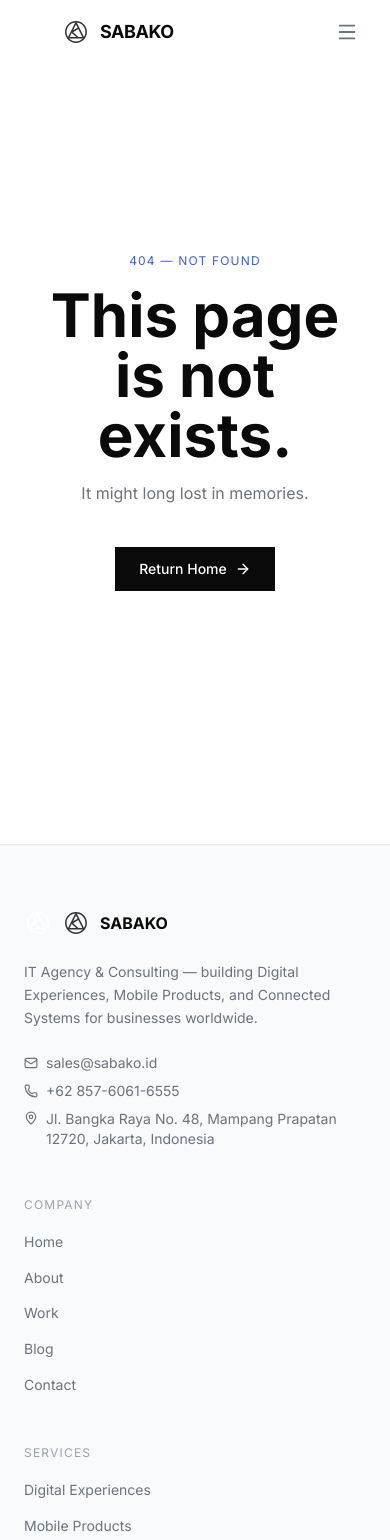
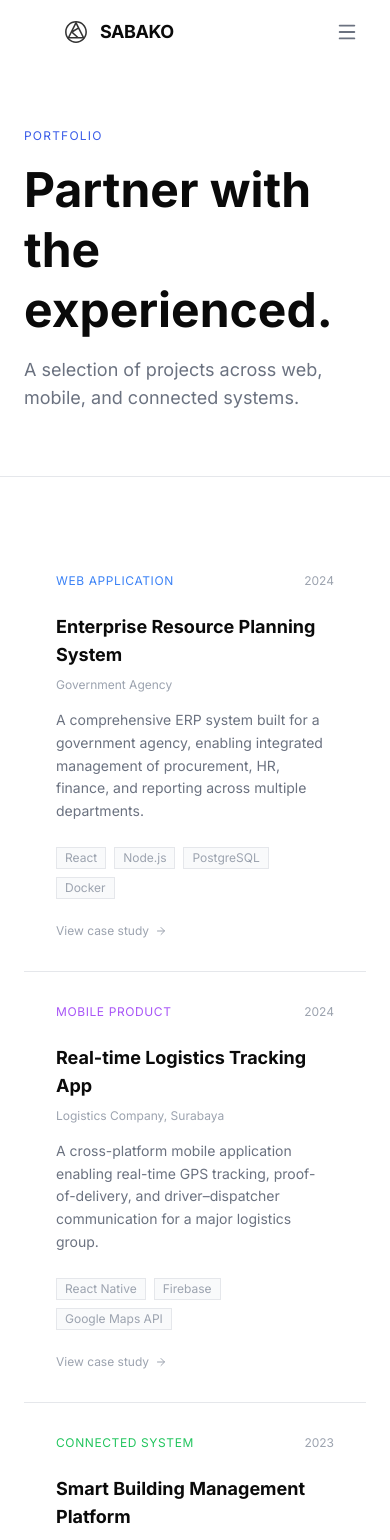
Before and after one commit to sabakodev/react-landing, a Next.js app: page /work in a window 390 px wide. Before the commit this address had no page. Shown: the top 1540 px of the page. Built offline with nearby package versions, Linux system fonts and the light colour scheme.

Commit message:
feat: Introduce new legal (Terms, Privacy), service (IoT, Mobile, Web), and work pages, and update existing about and contact information pages.

```diff
--- /dev/null
+++ b/src/app/work/page.tsx
@@ -0,0 +1,159 @@
+import type { Metadata } from 'next'
+import { ArrowRight } from 'lucide-react'
+import Link from 'next/link'
+
+export const metadata: Metadata = {
+	title: 'Work',
+	description:
+		'Explore SABAKO\'s portfolio of enterprise web applications, mobile products, and IoT solutions delivered for clients across Indonesia.',
+	alternates: { canonical: 'https://sabako.id/work' },
+	openGraph: { title: 'Work & Portfolio — SABAKO', description: 'Selected projects from SABAKO.' },
+}
+
+const projects = [
+	{
+		id: 'enterprise-erp',
+		category: 'Web Application',
+		title: 'Enterprise Resource Planning System',
+		client: 'Government Agency',
+		year: '2024',
+		description: 'A comprehensive ERP system built for a government agency, enabling integrated management of procurement, HR, finance, and reporting across multiple departments.',
+		tags: ['React', 'Node.js', 'PostgreSQL', 'Docker'],
+		type: 'web',
+	},
+	{
+		id: 'logistics-mobile',
+		category: 'Mobile Product',
+		title: 'Real-time Logistics Tracking App',
+		client: 'Logistics Company, Surabaya',
+		year: '2024',
+		description: 'A cross-platform mobile application enabling real-time GPS tracking, proof-of-delivery, and driver–dispatcher communication for a major logistics group.',
+		tags: ['React Native', 'Firebase', 'Google Maps API'],
+		type: 'mobile',
+	},
+	{
+		id: 'smart-building',
+		category: 'Connected System',
+		title: 'Smart Building Management Platform',
+		client: 'Commercial Developer, BSD City',
+		year: '2023',
+		description: 'End-to-end IoT platform including embedded firmware for sensors, MQTT messaging, and a Next.js management dashboard for a commercial property developer.',
+		tags: ['IoT', 'MQTT', 'Next.js', 'TimescaleDB'],
+		type: 'iot',
+	},
+	{
+		id: 'saas-hrm',
+		category: 'SaaS Platform',
+		title: 'HR Management SaaS',
+		client: 'Mid-size Enterprise',
+		year: '2023',
+		description: 'A full-featured human resource management platform with payroll, leave management, performance reviews, and subscription billing via Stripe.',
+		tags: ['Next.js', 'Prisma', 'Stripe', 'AWS'],
+		type: 'web',
+	},
+	{
+		id: 'ecommerce-marketplace',
+		category: 'E-commerce',
+		title: 'Multi-vendor Marketplace',
+		client: 'Retail Group, Jakarta',
+		year: '2022',
+		description: 'A high-traffic multi-vendor marketplace handling thousands of daily transactions with real-time inventory, seller dashboards, and a mobile buyer app.',
+		tags: ['Next.js', 'Elasticsearch', 'Redis', 'Flutter'],
+		type: 'web',
+	},
+	{
+		id: 'water-monitoring',
+		category: 'Connected System',
+		title: 'Industrial Water Quality Monitor',
+		client: 'Manufacturing Facility',
+		year: '2022',
+		description: 'IoT-based water quality monitoring system with embedded sensors, alerting, compliance reporting, and a web dashboard for facility management.',
+		tags: ['Embedded C', 'MQTT', 'Node.js', 'React'],
+		type: 'iot',
+	},
+]
+
+const categoryColors: Record<string, string> = {
+	web: 'text-blue-500',
+	mobile: 'text-purple-500',
+	iot: 'text-green-500',
+}
+
+export default function WorkPage() {
+	return (
+		<article>
+			<header className="border-b border-[var(--border)] pt-32 pb-16">
+				<div className="mx-auto max-w-7xl px-6 lg:px-8">
+					<p className="text-xs font-mono uppercase tracking-widest text-[var(--brand)] mb-4">
+						Portfolio
+					</p>
+					<h1 className="text-5xl font-bold text-[var(--text)] max-w-2xl leading-tight">
+						Partner with the experienced.
+					</h1>
+					<p className="mt-4 text-lg text-[var(--text-muted)] max-w-xl">
+						A selection of projects across web, mobile, and connected systems.
+					</p>
+				</div>
+			</header>
+
+			<section className="py-16" aria-label="Projects">
+				<div className="mx-auto max-w-7xl px-6 lg:px-8">
+					<div className="grid grid-cols-1 md:grid-cols-2 lg:grid-cols-3 gap-px bg-[var(--border)]">
+						{projects.map((project) => (
+							<article
+								key={project.id}
+								id={project.id}
+								className="bg-[var(--bg)] p-8 flex flex-col group hover:bg-[var(--bg-subtle)] transition-colors"
+							>
+								<div className="flex items-center justify-between mb-6">
+									<span className={`text-xs font-mono uppercase tracking-wider ${categoryColors[project.type] || 'text-[var(--brand)]'}`}>
+										{project.category}
+									</span>
+									<span className="text-xs font-mono text-[var(--text-subtle)]">{project.year}</span>
+								</div>
+
+								<h2 className="text-lg font-bold text-[var(--text)] group-hover:text-[var(--brand)] transition-colors mb-2">
+									{project.title}
+								</h2>
+								<p className="text-xs text-[var(--text-subtle)] mb-4">{project.client}</p>
+								<p className="text-sm text-[var(--text-muted)] leading-relaxed flex-1 mb-6">
+									{project.description}
+								</p>
+
+								<div className="flex flex-wrap gap-2 mb-6">
+									{project.tags.map((tag) => (
+										<span
+											key={tag}
+											className="px-2 py-0.5 text-xs border border-[var(--border)] text-[var(--text-subtle)] bg-[var(--bg-subtle)]"
+										>
+											{tag}
+										</span>
+									))}
+								</div>
+
+								<div className="mt-auto flex items-center gap-1.5 text-xs font-mono text-[var(--text-subtle)] group-hover:text-[var(--brand)] transition-colors">
+									View case study
+									<ArrowRight size={12} className="transition-transform group-hover:translate-x-1" />
+								</div>
+							</article>
+						))}
+					</div>
+				</div>
+			</section>
+
+			{/* CTA */}
+			<section className="border-t border-[var(--border)] bg-[var(--bg-subtle)] py-16" aria-label="Start a project">
+				<div className="mx-auto max-w-7xl px-6 lg:px-8 flex flex-col sm:flex-row items-center justify-between gap-6">
+					<p className="text-2xl font-bold text-[var(--text)]">Have a project in mind?</p>
+					<Link
+						href="/contact"
+						className="inline-flex items-center gap-2 px-6 py-3 bg-[var(--text)] text-[var(--bg)] text-sm font-medium hover:opacity-80 transition-opacity group"
+					>
+						Let&apos;s Discuss
+						<ArrowRight size={16} className="transition-transform group-hover:translate-x-1" />
+					</Link>
+				</div>
+			</section>
+		</article>
+	)
+}
```
